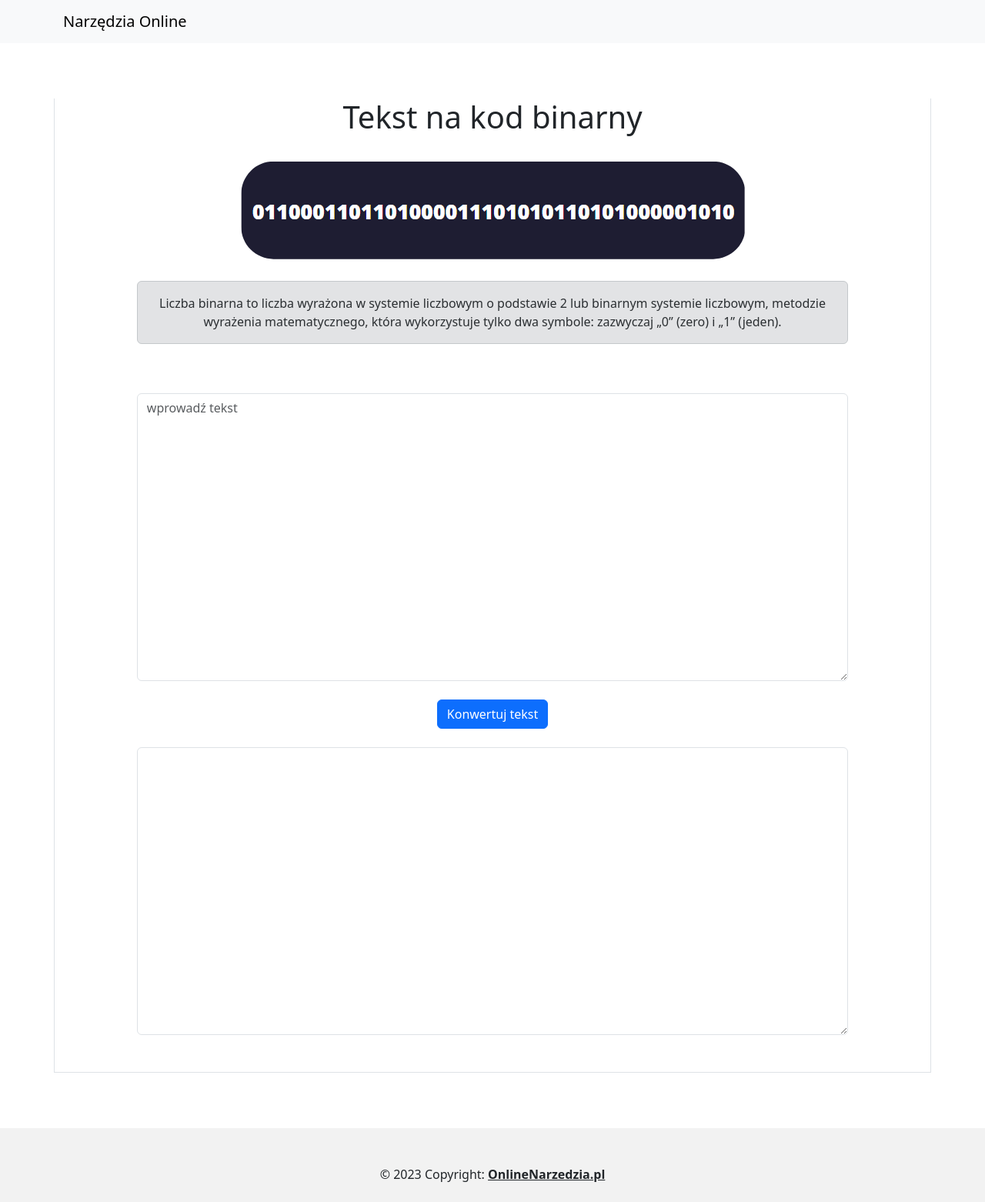
After one commit to mnemony/tooler_flask, a Flask app: page /konwertuj_na_binarny in a window 1280 px wide. The commit adds this page. Shown: the whole page at 77% size. Run offline with Flask 2, Linux system fonts and the light colour scheme.

Commit message:
binary_converter

```diff
--- a/app.py
+++ b/app.py
@@ -110,11 +110,18 @@ def tekstNa16():
     metaData = "tekst na hex, hex, tekst szesnastkowy"
     return render_template('hexicdecimal_temp.html', title = title, metaKeys = metaKeys,metaData =metaData)
 
+@app.route('/konwertuj_na_binarny')
+def tekstNaBIN():
+    title = "Konwertuj tekst na binarny"
+    metaKeys = "Potrzebujasz zmienić tekst na binarny?"
+    metaData = "tekst na binarny,  system binarny"
+    return render_template('binaryToString_temp.html', title = title, metaKeys = metaKeys,metaData =metaData)
+
 @app.route('/przelicz_temperature')
 def temperatureConverter():
-    title = "Przelicz temperaturę na różne skale - Kelvin, Celcjusz, Farenheit, Rankine"
-    metaKeys = "Potrzebujasz zamienić temperaturę na inną skalę - Farenheit, Kelvin, Celcjusz, Rankine?"
-    metaData = "konwerter temperatur, kalkulator temperatur, przelicznik temperatur, Kelvin, Rankine, Farenheit, Celcjusz"
+    title = "Przelicz temperaturę na różne skale - Kelvin, Celsjusz, Fahrenheit, Rankine"
+    metaKeys = "Potrzebujasz zamienić temperaturę na inną skalę - Fahrenheit, Kelvin, Celsjusz, Rankine?"
+    metaData = "konwerter temperatur, kalkulator temperatur, przelicznik temperatur, Kelvin, Rankine, Fahrenheit, Celsjusz"
     return render_template('temperature_temp.html', title = title, metaKeys = metaKeys,metaData =metaData)
 
 
--- a/static/script_1.js
+++ b/static/script_1.js
@@ -240,6 +240,18 @@ function textToHex() {
     hex += ('00' + charCode).slice(-2);
   }
   document.getElementById('textToHexEnd').value = hex
+}
+
+function tekstNaBinarny() {
+  let tekst = document.getElementById('textToBinaryStart').value
+  let wynik = '';
+
+  for (let i = 0; i < tekst.length; i++) {
+    const znakBinarny = tekst[i].charCodeAt().toString(2);
+    wynik += znakBinarny.padStart(8, '0'); // Dodajemy zera do przodu, jeśli liczba binarna ma mniej niż 8 cyfr
+  }
+
+  document.getElementById('textToBinaryEnd').value = wynik
 }
 
 function hexToText(hex) {
--- /dev/null
+++ b/templates/binaryToString_temp.html
@@ -0,0 +1,37 @@
+{% extends "base.html" %}
+
+
+{% block page_body %}
+<div class=" row text-center border border-top-0 ">
+
+    <div class="col"></div>
+    <div class="col-10">
+
+
+        <h1>Tekst na kod binarny</h1>
+        <br>
+        <div >
+            <img class="img-fluid" src="{{ url_for('static', filename= 'binarny_konwerter.png')}}" alt="konwersja binarny">
+        </div>
+        <br>
+        <div class="alert alert-secondary" role="alert">
+            Liczba binarna to liczba wyrażona w systemie liczbowym o podstawie 2 lub binarnym systemie liczbowym, metodzie wyrażenia matematycznego, która wykorzystuje tylko dwa symbole: zazwyczaj „0” (zero) i „1” (jeden).
+          </div>
+        <br>
+        <br>
+        <textarea rows="15" type="text" class="form-control"  id="textToBinaryStart" placeholder="wprowadź tekst" aria-label="Test" aria-describedby="basic-addon2" ></textarea>
+        <br>
+        <button type="button" class="btn btn-primary"  onclick="tekstNaBinarny()" >Konwertuj tekst</button>
+        <br>
+        <br>
+        <textarea rows="15" type="text" class="form-control"  id="textToBinaryEnd" placeholder="" aria-label="Test" aria-describedby="basic-addon2" ></textarea>
+        <br>
+
+
+        <br>
+    </div>
+    <div class="col">
+
+    </div>
+</div>
+{% endblock %}
--- a/templates/index.html
+++ b/templates/index.html
@@ -69,6 +69,7 @@
                         <li class="list-group-item"><a href="{{ url_for('liczbaSlow') }}">Policz słowa w tekście</a></li>
                         <li class="list-group-item"><a href="{{ url_for('odwrocTekst') }}">Odwróć kolejność tekstu</a></li>
                         <li class="list-group-item"><a href="{{ url_for('tekstNa16') }}">Konwersja tekstu na typ szesnastkowy</a></li>
+                        <li class="list-group-item"><a href="{{ url_for('tekstNaBIN') }}">Konwersja tekstu na binarny</a></li>
 
                     </ul>
                 </div>
--- a/templates/temperature_temp.html
+++ b/templates/temperature_temp.html
@@ -10,7 +10,7 @@
         <h1>Przelicznik temperatur</h1>
         <br>
         <div >
-            <img class="img-fluid" src="{{ url_for('static', filename= 'temperatura_skale_przelicz.png')}}" alt="Temperatura stopenie kelvina farenheita Celcjusza Rankine’a przelicznik konwerter kalkulator">
+            <img class="img-fluid" src="{{ url_for('static', filename= 'temperatura_skale_przelicz.png')}}" alt="Temperatura stopenie kelvina Fahrenheit Celsjusz Rankine’a przelicznik konwerter kalkulator">
         </div>
         <br>
         <div class="alert alert-secondary" role="alert">
@@ -25,7 +25,7 @@
         <h6 class="text-warning" id="invalidTemperature">Temperatura nie może być poniżej zera absolutnego</h6>
         <div class="row align-items-center" >
             <div class=" col-10">
-                <label for="valueCelsius" class="form-label">Celcjusz</label>
+                <label for="valueCelsius" class="form-label">Celsjusz</label>
                 <input type="number" class="form-control" min="-273,15"  id="valueCelsius" placeholder="Test" aria-label="Test" aria-describedby="basic-addon2" >
             </div>
             <div class="col-2">
@@ -36,7 +36,7 @@
         <br>
         <div class="row align-items-center" >
             <div class=" col-10">
-                <label for="valueCelsius" class="form-label">Farenheit</label>
+                <label for="valueCelsius" class="form-label">Fahrenheit</label>
                 <input type="number" class="form-control" min="-459,67" id="valueFarenheit" placeholder="Test" aria-label="Test" aria-describedby="basic-addon2" >
             </div>
             <div class="col-2">
```
Also changed, not shown: static/binarny_konwerter.png (added).
